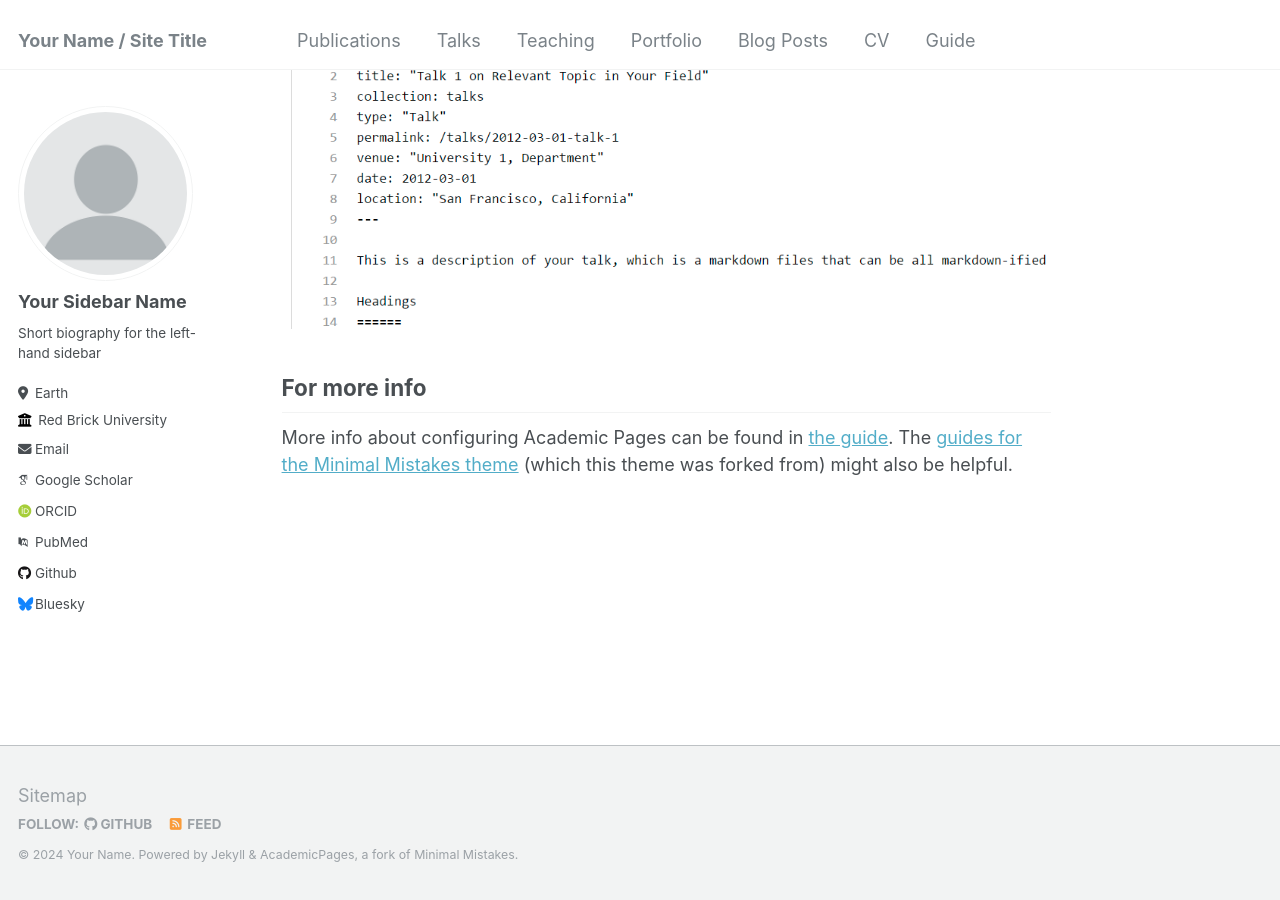
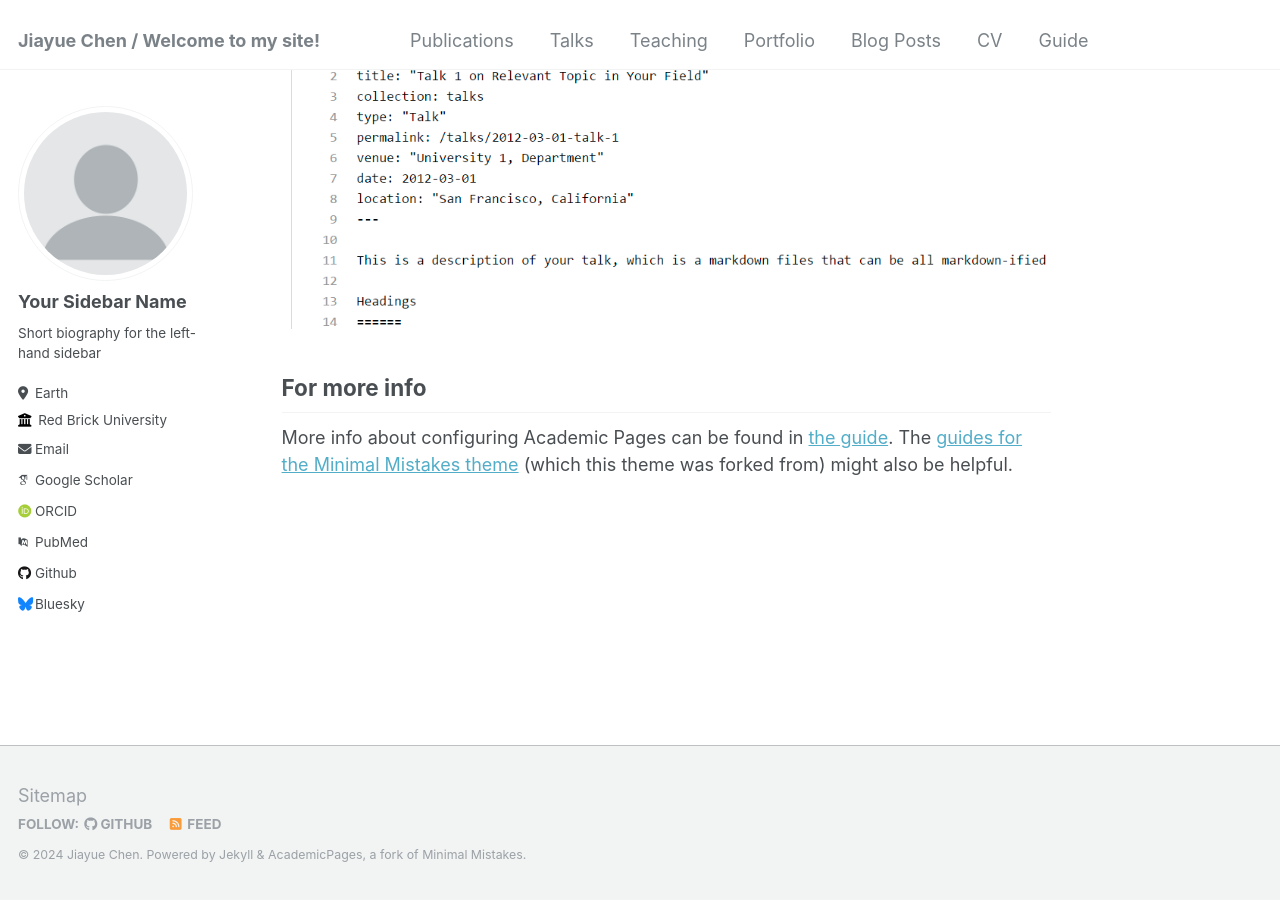
Before and after one commit to troygarden13/personal-website, a Jekyll site: the page built from _pages/about.md, in a window 1280 px wide and 900 px high, scrolled down 2660 px. Built offline with Jekyll 4.4.1, drawn with Linux system fonts in a browser that asks for light colours; some web fonts are replaced.

Commit message:
Update _config.yml

```diff
--- a/_config.yml
+++ b/_config.yml
@@ -8,10 +8,10 @@
 
 # Basic Site Settings
 locale                   : "en-US"
-title                    : "Your Name / Site Title"
+title                    : "Jiayue Chen / Welcome to my site!"
 title_separator          : "-"
-name                     : &name "Your Name"
-description              : &description "personal description"
+name                     : &name "Jiayue Chen"
+description              : &description "Passionate in Sociology and Philosophy.Hiphop and Kpop fans."
 url                      : https://academicpages.github.io # the base hostname & protocol for your site e.g. "https://mmistakes.github.io"
 baseurl                  : "" # the subpath of your site, e.g. "/blog"
 repository               : "academicpages/academicpages.github.io"
```
